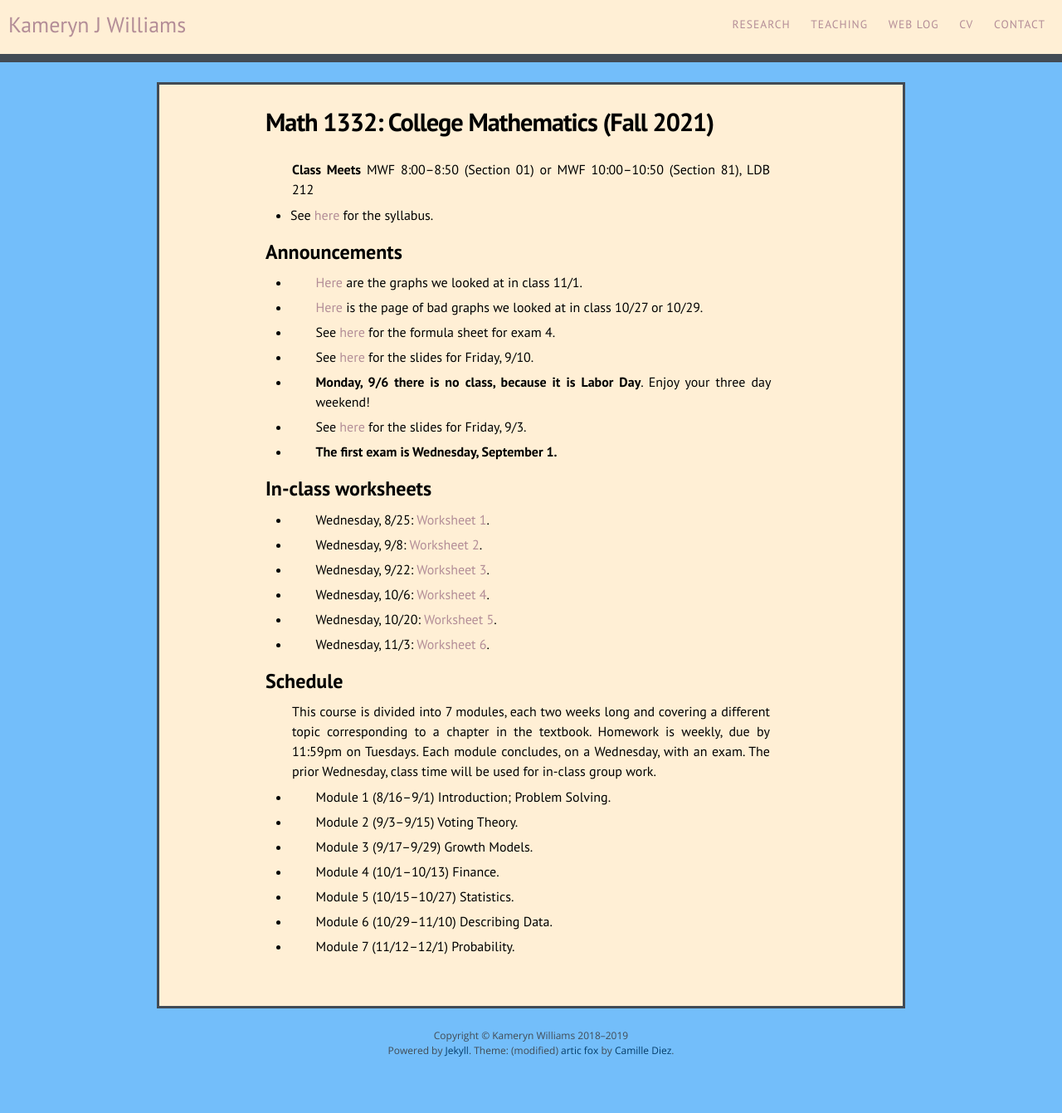
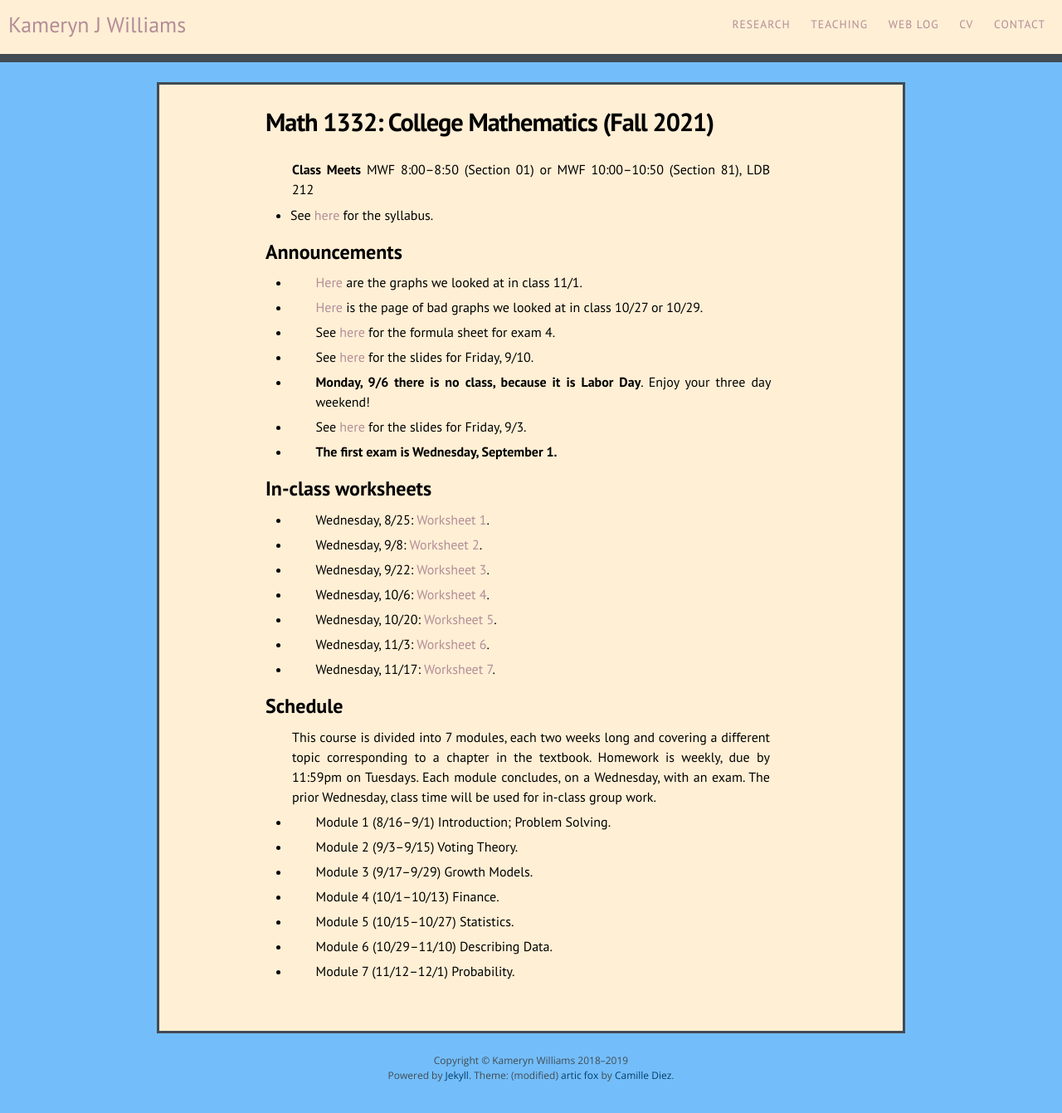
Before and after one commit to kamerynjw/kamerynjw.github.io, a Jekyll site: the page built from teaching/2021/math1332.md, in a window 1280 px wide. Shown: the whole page at 83% size. Built offline with Jekyll 4.4.1, drawn with Linux system fonts in a browser that asks for light colours; nearby versions of some CDN libraries; before the commit the page ends 1311 px from its top, so only the background shows below that.

```diff
--- a/teaching/2021/math1332.md
+++ b/teaching/2021/math1332.md
@@ -40,6 +40,8 @@
 
 * Wednesday, 11/3: [Worksheet 6]({{ page.url }}w6.pdf).
 
+* Wednesday, 11/17: [Worksheet 7]({{ page.url }}w7.pdf).
+
 
 Schedule
 --------
```
Also changed, not shown: 1 other file.
